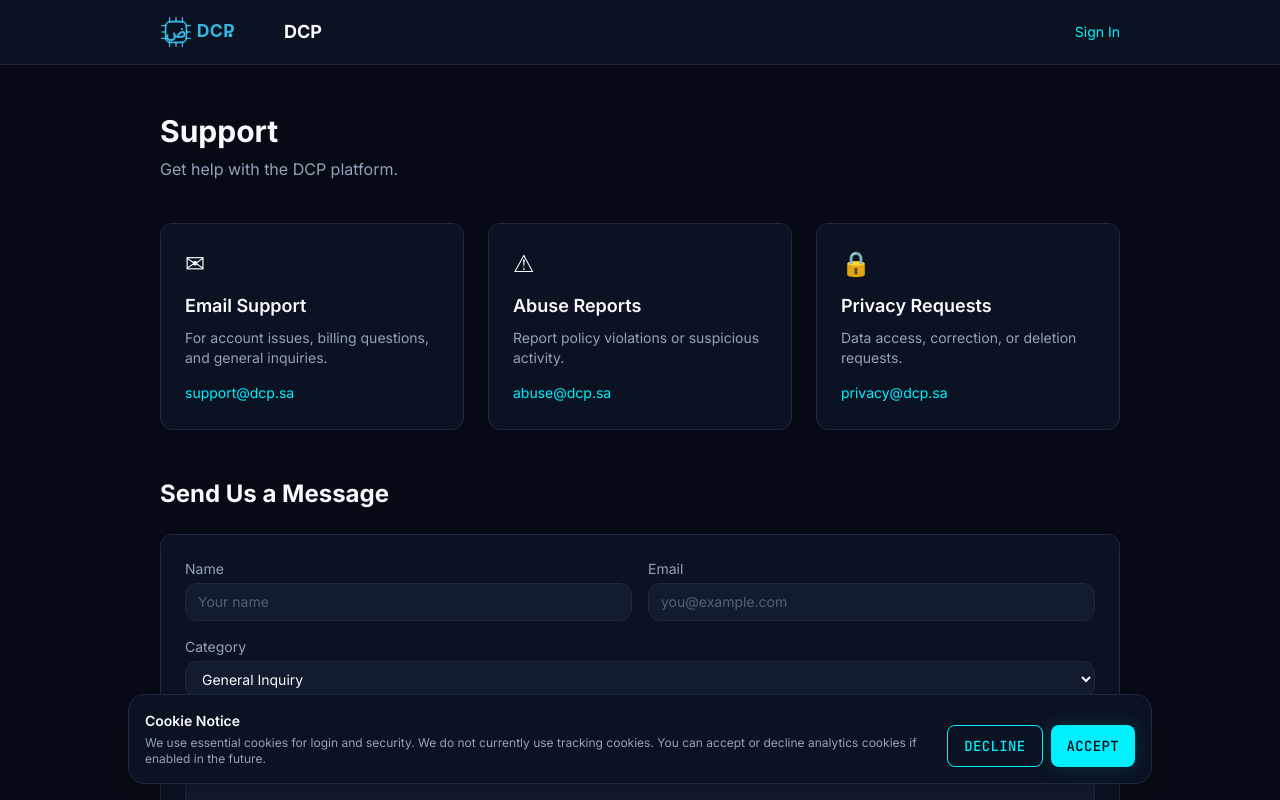
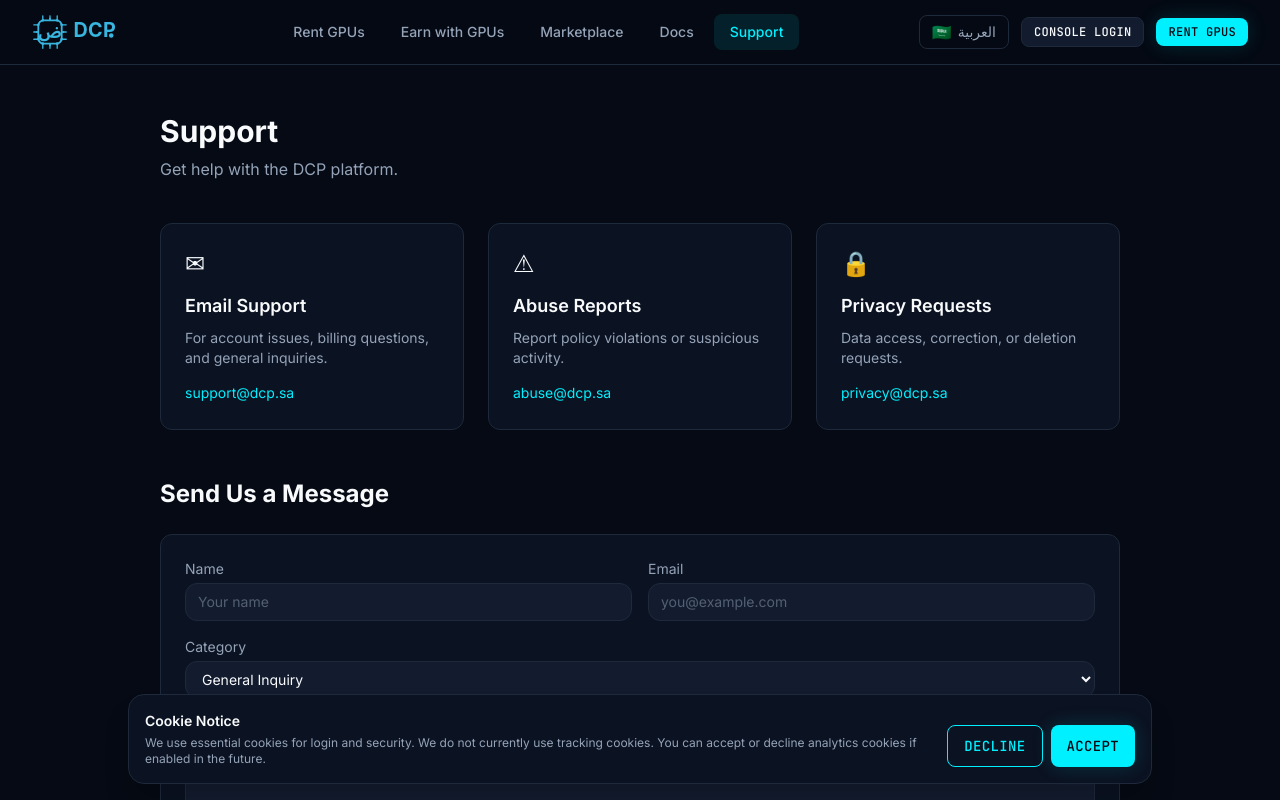
Before and after one commit to dhnpmp-tech/dc1-platform, a Next.js app: page /support in a window 1280 px wide. Shown: the top 800 px of the page. Built offline with nearby package versions, Linux system fonts and the light colour scheme.

Commit message:
fix: support page uses shared Header component for consistent nav

```diff
--- a/app/support/page.tsx
+++ b/app/support/page.tsx
@@ -3,6 +3,7 @@
 import { Suspense, useEffect, useState } from 'react';
 import Link from 'next/link'
 import { useSearchParams } from 'next/navigation'
+import Header from '../components/layout/Header'
 import Footer from '../components/layout/Footer'
 import { useLanguage } from '../lib/i18n'
 
@@ -156,15 +157,7 @@ function SupportPageInner() {
 
   return (
     <div className="min-h-screen bg-dc1-void" dir={isRTL ? 'rtl' : 'ltr'}>
-      <header className="bg-dc1-surface-l1 border-b border-dc1-border">
-        <div className="max-w-5xl mx-auto px-4 sm:px-6 lg:px-8 py-4 flex items-center justify-between">
-          <Link href="/" className="flex items-center gap-3">
-            <img src="/logo.svg" alt="DCP" className="h-8 w-auto" />
-            <span className="text-lg font-bold text-dc1-text-primary">DCP</span>
-          </Link>
-          <Link href="/login" className="text-sm text-dc1-amber hover:underline">{t('auth.sign_in')}</Link>
-        </div>
-      </header>
+      <Header />
 
       <main className="max-w-5xl mx-auto px-4 sm:px-6 lg:px-8 py-12">
         <h1 className="text-3xl font-bold text-dc1-text-primary mb-2">{t('support.page_title')}</h1>
```
